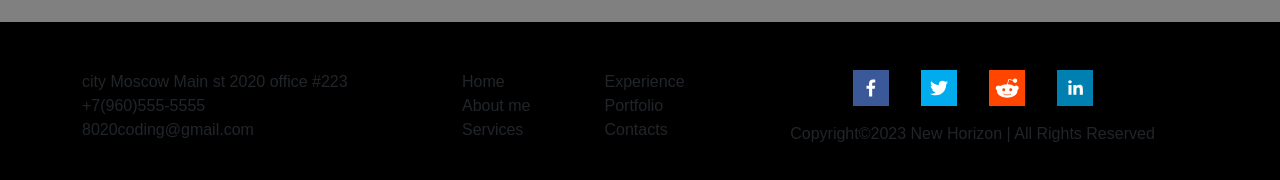
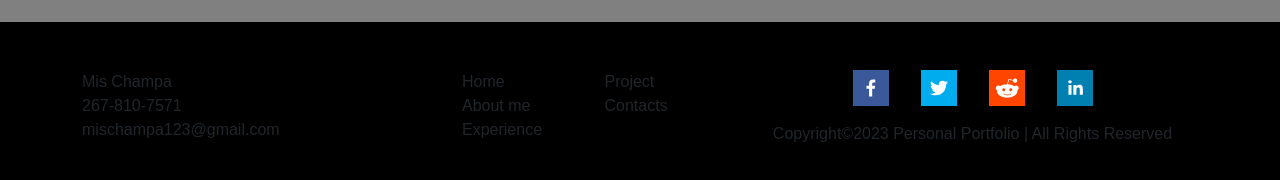
Before and after one commit to Champa12/Champa12-my-portfolio, a React (Create React App) app: page / in a window 1280 px wide. Shown: the part 3718-3898 px from the top of the page. Built offline with nearby package versions, Linux system fonts and the light colour scheme.

Commit message:
footer completed

```diff
--- a/src/components/Footer.js
+++ b/src/components/Footer.js
@@ -17,13 +17,13 @@ const Footer = () => {
         <div className="row">
           <div className="col-lg-4 col-md-6 col-sm-6">
             <div className="d-flex">
-              <p>city Moscow Main st 2020 office #223</p>
+              <p>Mis Champa</p>
             </div>
             <div className="d-flex">
-              <a href="tel:555-555-555">+7(960)555-5555</a>
+              <a href="tel:267-810-7571">267-810-7571</a>
             </div>
             <div className="d-flex">
-              <p>8020coding@gmail.com</p>
+              <p>mischampa123@gmail.com</p>
             </div>
           </div>
           <div className="col-lg-3 col-md-2 col-sm-6">
@@ -33,12 +33,11 @@ const Footer = () => {
                 <br />
                 <a className="footer-nav">About me</a>
                 <br />
-                <a className="footer-nav">Services</a>
+                <a className="footer-nav">Experience</a>
+                <br />
               </div>
               <div className="col">
-                <a className="footer-nav">Experience</a>
-                <br />
-                <a className="footer-nav">Portfolio</a>
+                <a className="footer-nav">Project</a>
                 <br />
                 <a className="footer-nav">Contacts</a>
               </div>
@@ -47,29 +46,29 @@ const Footer = () => {
           <div className="col-lg-5 col-md-5 col-sm-6 align-items-center">
             <div className="d-flex justify-content-center">
               <FacebookShareButton
-                url={"https://www.youtube.com/8020coding"}
-                quote={"FullStack Developer"}
+                url={"https://www.linkedin.com/in/mischampa/"}
+                quote={"Front-End Developer"}
                 hashtag="#javascript"
               >
                 <FacebookIcon className="mx-3" size={36} />
               </FacebookShareButton>
               <TwitterShareButton
                 url={"https://www.youtube.com/8020coding"}
-                quote={"FullStack Developer"}
+                quote={"Front-End Developer"}
                 hashtag="#javascript"
               >
                 <TwitterIcon className="mx-3" size={36} />
               </TwitterShareButton>
               <RedditShareButton
-                url={"https://www.youtube.com/8020coding"}
-                quote={"FullStack Developer"}
+                url={"https://www.linkedin.com/in/mischampa/"}
+                quote={"Front-End Developer"}
                 hashtag="#javascript"
               >
                 <RedditIcon className="mx-3" size={36} />
               </RedditShareButton>
               <LinkedinShareButton
-                url={"https://www.youtube.com/8020coding"}
-                quote={"FullStack Developer"}
+                url={"https://www.linkedin.com/in/mischampa/"}
+                quote={"Front-End Developer"}
                 hashtag="#javascript"
               >
                 <LinkedinIcon className="mx-3" size={36} />
@@ -77,7 +76,7 @@ const Footer = () => {
             </div>
             <p className="pt-3 text-center">
               Copyright&copy;
-              {new Date().getFullYear()}&nbsp;New Horizon | All Rights Reserved
+              {new Date().getFullYear()}&nbsp;Personal Portfolio | All Rights Reserved
             </p>
           </div>
         </div>
```
